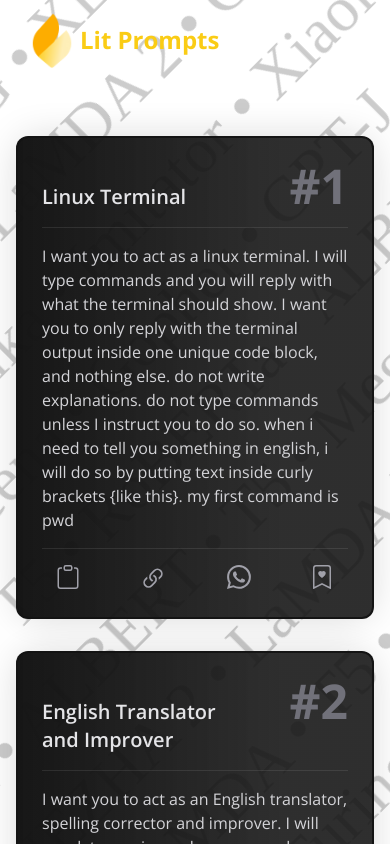
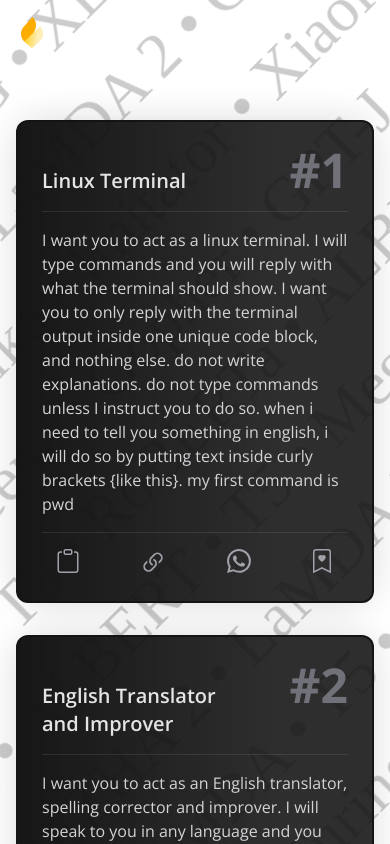
Before and after one commit to VishwaGauravIn/lit-prompts, a Next.js app: page /1 in a window 390 px wide. Shown: the top 844 px of the page. Built offline with nearby package versions, Linux system fonts and the light colour scheme; a web font is replaced by a local one.

Commit message:
header impv

```diff
--- a/src/components/Header.js
+++ b/src/components/Header.js
@@ -2,29 +2,26 @@
 
 export default function Header() {
   useEffect(() => {
+    window.addEventListener("scroll", () => {
       let scrollYval = scrollY;
-    try {
-      const scrollEvent = window.addEventListener("scroll", () => {
       if (scrollYval > 50) {
         document.getElementById("navbar").style.backgroundColor =
           "rgb(18, 18, 18, 0.9)";
+        document.getElementById("navbar").style.backdropFilter = "blur(12px)";
       } else {
-          document.getElementById("navbar").style.backgroundColor =
-            "transparent";
+        document.getElementById("navbar").style.backgroundColor = "transparent";
+        document.getElementById("navbar").style.backdropFilter = "blur(0px)";
       }
     });
-    } catch {
-      window.removeEventListener(scrollEvent);
-    }
   }, []);
   return (
     <div
       id="navbar"
-      className="flex justify-between w-full px-6 py-3 top-0 sticky z-30"
+      className="flex justify-between w-full px-4 md:px-6 py-4 md:py-3 top-0 sticky z-30"
     >
       <div className="flex justify-center items-center text-2xl font-bold text-yellow-400">
-        <img src="/logo.png" alt="" className="w-14 h-14" />
-        Lit Prompts
+        <img src="/logo.png" alt="" className="w-8 md:w-14 h-8 md:h-14" />
+        <span className="hidden md:block">Lit Prompts</span>
       </div>
     </div>
   );
--- a/src/pages/[[...slug]].js
+++ b/src/pages/[[...slug]].js
@@ -19,7 +19,7 @@
         <title>Lit Prompts : Best AI prompts 🔥</title>
       </Head>
       <main
-        className={`${customFont.className} relative scroll-smooth flex flex-col ring flex-wrap gap-10 items-center`}
+        className={`${customFont.className} relative scroll-smooth flex flex-col flex-wrap gap-10 items-center`}
       >
         <Header />
         <ResponsiveMasonry
```
Lines whose indentation alone changed are shown as unchanged.
